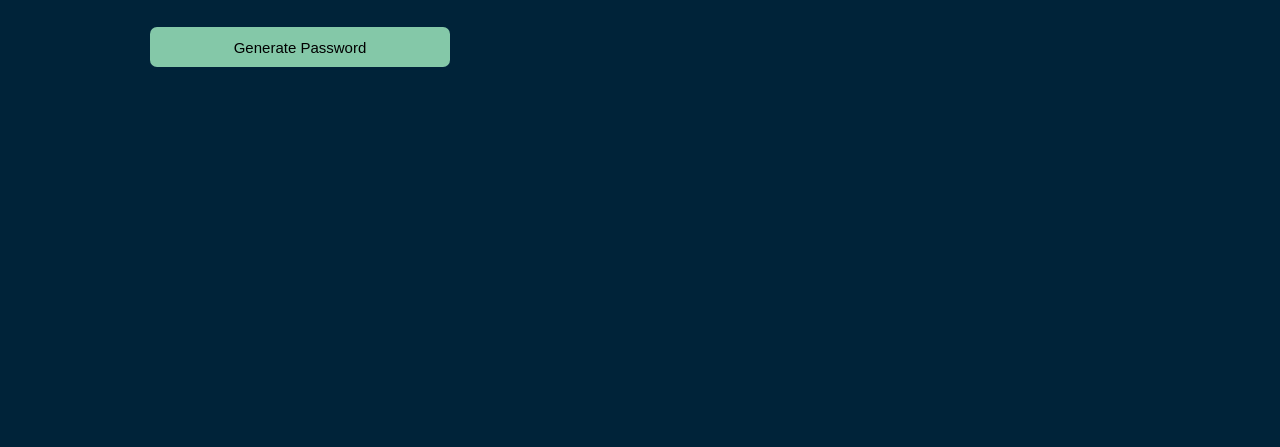
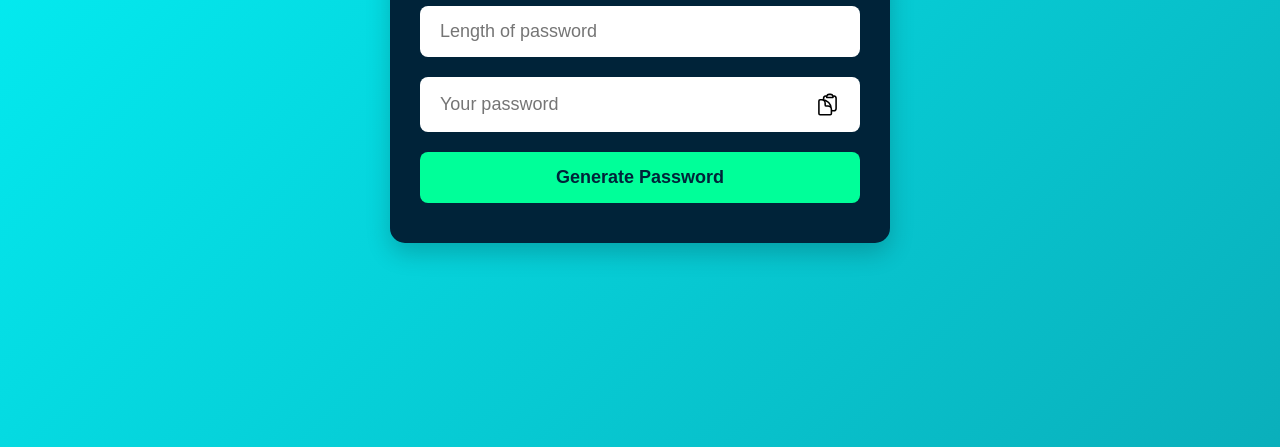
Before and after one commit to Kaustubh0505/Password_Generator, a plain HTML site: page index.html in a window 1280 px wide. Shown: the part 353-800 px from the top of the page. Drawn offline with Linux system fonts and the light colour scheme.

Commit message:
updated css

```diff
--- a/index.html
+++ b/index.html
@@ -2,32 +2,26 @@
 <html lang="en">
 <head>
   <meta charset="UTF-8">
-    <meta name="viewport" content="width=device-width, initial-scale=1.0">
-    <title>Document</title>
+  <meta name="viewport" content="width=device-width, initial-scale=1">
+  <title>Random Password Generator</title>
   <link rel="stylesheet" href="style.css">
 </head>
 <body>
   <div class="container">
-        <div class="div">
-        <h1>Generate a <br><span>random password</span></h1>
+    <h1>Generate a <br><span>Random Password</span></h1>
+
     <div class="input">
-            <input type="text" id="input" placeholder="length of password" alt="" required>
-
+      <input type="number" id="input" placeholder="Length of password" required min="1">
     </div>
 
+    <div class="pass">
+      <input type="text" id="password" placeholder="Your password" readonly>
+      <img src="image.svg" alt="Copy" onclick="copypassword()">
+    </div>
 
-            <div class="pass">
-
-
-            <input type="text" id="password" placeholder="password" alt="">
-            <img src="image.svg" onclick="copypassword()">
-        </div>
     <button onclick="createPassword()">Generate Password</button>
   </div>
 
-    </div>
-
   <script src="script.js"></script>
-
 </body>
 </html>
--- a/style.css
+++ b/style.css
@@ -1,87 +1,112 @@
-*{
-    padding:0;
-    margin:0;
-    font-family: sans-serif;
-}
-body{
-    background-color: #002339;
-    color:#fff;
+* {
+    padding: 0;
+    margin: 0;
+    box-sizing: border-box;
+    font-family: 'Poppins', sans-serif;
 }
 
-
-.div{
-    height:500px;
-    width:700px;
-    margin:100px 150px 150px 150px;
+body {
+    background: linear-gradient(135deg, #02f5f9, #0aafbb);
+    min-height: 100vh;
+    display: flex;
+    justify-content: center;
+    align-items: center;
+    padding: 20px;
 }
 
-
-.div h1{
-    font-weight: 500;
-    font-size: 45px;
+.container {
+    background-color: #002339;
+    padding: 40px 30px;
+    border-radius: 15px;
+    box-shadow: 0 10px 25px rgba(0, 0, 0, 0.2);
+    text-align: center;
+    width: 100%;
+    max-width: 500px;
+    color: #fff;
 }
 
-.container h1 span{
-    color:#019f55;
-    border-bottom: 4px solid #019f55;
-    padding-bottom:7px;
+.container h1 {
+    font-weight: 600;
+    font-size: 36px;
+    margin-bottom: 30px;
 }
 
-.pass img{
-    width:30px;
-    cursor: pointer;
-}
-.pass input{
-    outline: 0;
-    border: 0;
-    font-size: 24px;
+.container h1 span {
+    color: #00ff99;
+    border-bottom: 3px solid #00ff99;
+    padding-bottom: 5px;
 }
 
-button{
-    width:300px;
-    cursor: pointer;
-    background-color: #84c8a8;
-    height:40px;
-    border: none;
-    border-radius: 7px;
-    font-size: 15px;
+.input, .pass {
+    background: #fff;
+    color: #333;
+    border-radius: 8px;
+    padding: 15px 20px;
+    margin-bottom: 20px;
+    display: flex;
+    align-items: center;
+    justify-content: space-between;
+    gap: 10px;
+    transition: all 0.3s ease;
 }
 
-
-.pass {
-    /* margin:20px 20px; */
-    padding:20px 20px;
-    margin-top:30px;
-    width:40%;
-    height:3px;
-    display: flex;
-    margin-bottom:30px;
-    background-color: #fff;
-    color:#333;
-    align-items: center;
-    justify-content: space-between;
-    border-radius: 5px;
-
+.input:hover, .pass:hover {
+    box-shadow: 0 5px 15px rgba(0, 0, 0, 0.2);
 }
 
-.input{
-        padding:20px 20px;
-        margin-top:30px;
-        width:40%;
-        height:3px;
-        display: flex;
-        margin-bottom:30px;
-        background-color: #fff;
-        color:#333;
-        align-items: center;
-        justify-content: space-between;
-        border-radius: 5px;
+.input input, .pass input {
+    flex: 1;
+    border: none;
+    outline: none;
+    font-size: 18px;
+    background: transparent;
+    color: #333;
+}
 
+.pass img {
+    width: 25px;
+    cursor: pointer;
+    transition: transform 0.3s ease;
+}
+
+.pass img:hover {
+    transform: scale(1.2);
+}
+
+button {
+    width: 100%;
+    background-color: #00ff99;
+    border: none;
+    border-radius: 8px;
+    padding: 15px;
+    font-size: 18px;
+    color: #002339;
+    font-weight: 600;
+    cursor: pointer;
+    transition: background-color 0.3s ease, transform 0.3s ease;
+}
+
+button:hover {
+    background-color: #07dd87;
+    transform: scale(1.05);
+}
+
+@media (max-width: 600px) {
+    .container {
+        padding: 30px 20px;
     }
 
-.input input{
-    border: none;
-    outline:0;
-    font-size: 20px;
-    width:100%;
+    .container h1 {
+        font-size: 28px;
+    }
+
+    .input, .pass {
+        flex-direction: column;
+        align-items: stretch;
+    }
+
+    .pass img {
+        align-self: flex-end;
+        margin-top: 10px;
+    }
 }
```
Lines whose indentation alone changed are shown as unchanged.
